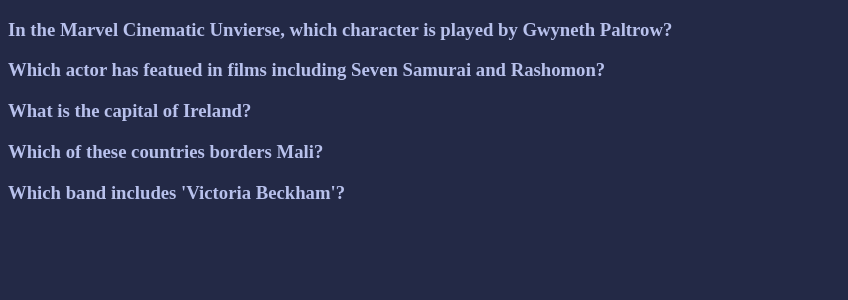
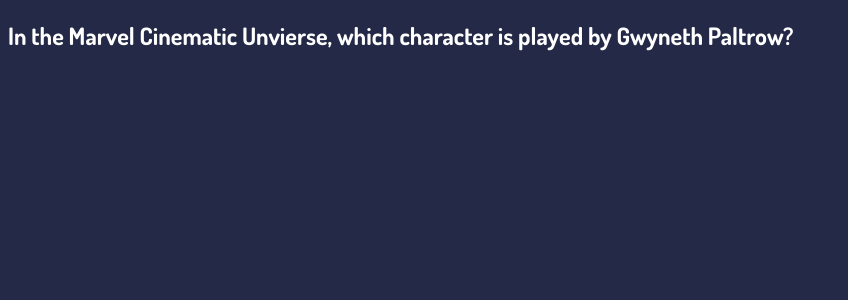
Before and after one commit to HelloImTrev/trivial, a React app: page / in a window 1280 px wide. Both pictures are taken after a click on the button "Click to start!". Shown: the top 300 px of the page, without its empty margins (0-848 px from the left). Built offline with nearby package versions, Linux system fonts and the light colour scheme.

Commit message:
added answer logic

```diff
--- a/public/styles.css
+++ b/public/styles.css
@@ -6,3 +6,8 @@
   background-color: #232946;
   color: #b8c1ec;
 }
+
+.question {
+  font-family: 'Dosis', sans-serif;
+  color: white;
+}
--- a/src/Components/QuestionCards.js
+++ b/src/Components/QuestionCards.js
@@ -1,13 +1,30 @@
-import React from "react";
+import React, { useEffect, useState } from "react";
 
  export const QuestionCards = ({questions}) => {
+  const [currentQuestion, setCurrentQuestion] = useState(questions[0]);
+  const [answers, setAsnwers] = useState([]);
+
+  useEffect(() => {
+    setAsnwers(getAnswers(currentQuestion));
+  }, []);
+
+  console.log(answers);
+
+  const getAnswers = ( question ) => {
+    const allAnswers = []
+    const correctAnswer = question.correctAnswer;
+    const incorrectAnswers = question.incorrectAnswers;
+
+    allAnswers.push(correctAnswer);
+    incorrectAnswers.forEach(answer => allAnswers.push(answer));
+
+    return allAnswers;
+  };
+
+
   return(
     <div>
-      {questions.map((q, index) => {
-        return(
-            <h3 key={index}>{q.question}</h3>
-        )
-      })}
+      <h2 className="question">{currentQuestion.question}</h2>
     </div>
   )
 }
```
